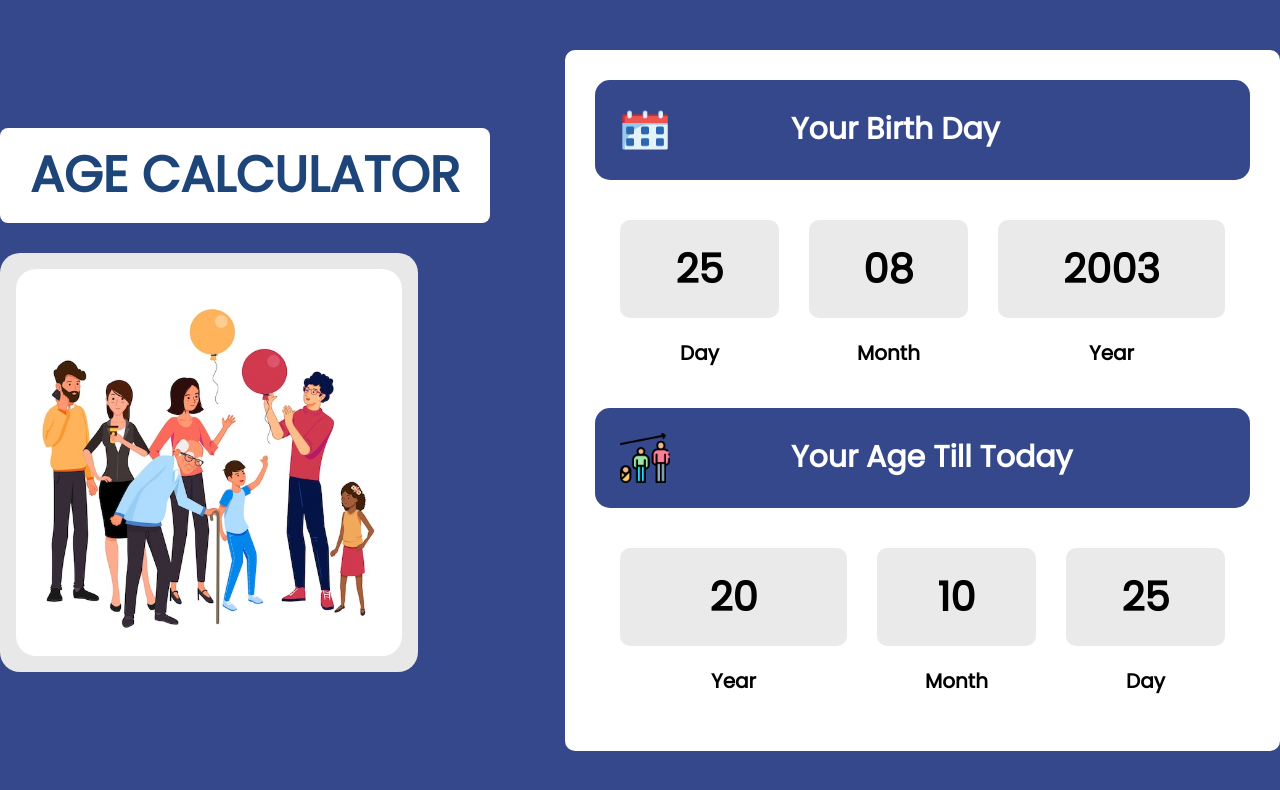
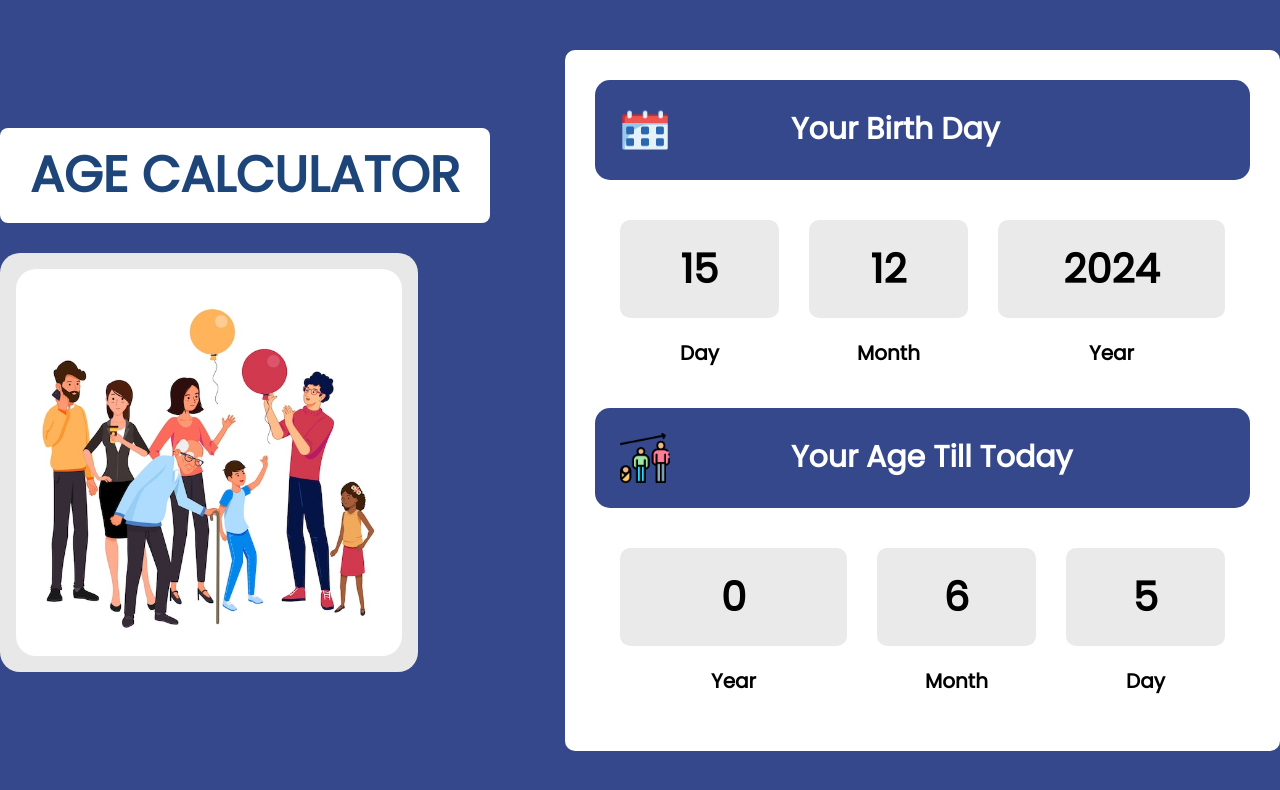
Before and after one commit to MohamedKhassar/Age-Calculator-HTML-CSS-JS, a plain HTML site: page index.html in a window 1280 px wide. Drawn offline with Linux system fonts and the light colour scheme.

Commit message:
"Updated birth day calculator: changed default input values and refactored setDate function logic."

```diff
--- a/index.html
+++ b/index.html
@@ -20,15 +20,15 @@
                 <h1 class="age-calculator-title"><img src="img/calendar.png" alt="">your birth day</h1>
                 <div class="date">
                     <div class="date-item">
-                        <input type="number" oninput="setDate()" onchange="setDate()" min="1" value="25" max="31" id="day-input">
+                        <input type="number" oninput="setDate()" onchange="setDate()" min="1" value="15" max="31" id="day-input">
                         <p class="date-title">day</p>
                     </div>
                     <div class="date-item">
-                        <input type="number" oninput="setDate()" onchange="setDate()" min="1" value="08" max="12" id="month-input">
+                        <input type="number" oninput="setDate()" onchange="setDate()" min="1" value="12" max="12" id="month-input">
                         <p class="date-title">month</p>
                     </div>
                     <div class="date-item">
-                        <input oninput="setDate()" onchange="setDate()" type="number" min="500" value="2003" max="2024" id="year-input">
+                        <input oninput="setDate()" onchange="setDate()" type="number" min="500" value="2024" max="2024" id="year-input">
                         <p class="date-title">year</p>
                     </div>
                 </div>
--- a/index.js
+++ b/index.js
@@ -1,33 +1,56 @@
-const day_input = document.querySelector("#day-input");
-const month_input = document.querySelector("#month-input");
-const year_input = document.querySelector("#year-input");
 const day_result = document.querySelector("#day-result");
 const month_result = document.querySelector("#month-result");
 const year_result = document.querySelector("#year-result");
 
 const setDate = () => {
-  const date_input = new Date(
-    month_input.value + "-" + day_input.value + "-" + year_input.value
-  );
-  let day;
-  let month;
-  let year = new Date().getFullYear() - date_input.getFullYear();
-  if (new Date().getMonth() < date_input.getMonth()) {
-    month = 10 - Number(date_input.getMonth()) + Number(date_input.getMonth());
-    year--;
+  var day = parseInt(document.getElementById("day-input").value);
+  var month = parseInt(document.getElementById("month-input").value) - 1; // Months are 0-based in JavaScript Date
+  var year = parseInt(document.getElementById("year-input").value);
+
+  var birthDateObj = new Date(year, month, day);
+  var today = new Date();
+
+  var age = today.getFullYear() - birthDateObj.getFullYear();
+  var monthDiff = today.getMonth() - birthDateObj.getMonth();
+  var dayDiff = today.getDate() - birthDateObj.getDate();
+  if (
+    (birthDateObj.getFullYear() >= today.getFullYear() &&
+      birthDateObj.getMonth() >= today.getMonth() &&
+      birthDateObj.getDate() >= today.getDate()) ||
+    birthDateObj.getFullYear() > today.getFullYear()
+  ) {
+    year_result.value = 0;
+    month_result.value = 0;
+    day_result.value = 0;
   } else {
-    month = Number(new Date().getMonth()) - Number(date_input.getMonth());
+    if (monthDiff < 0) {
+      if (age > 0) {
+        age--;
+      }
+      monthDiff += 12;
+      if (dayDiff < 0) {
+        dayDiff += 31;
+        monthDiff--;
+      }
+    } else {
+      if (dayDiff > 0 || monthDiff > 1) {
+        if (month > 1) {
+          monthDiff--;
+        }
+        if (dayDiff < 0) {
+          dayDiff += 31;
+        }
+      } else {
+        if (dayDiff < 0) {
+          dayDiff += 31;
+        }
+      }
+    }
+
+    year_result.value = age;
+    month_result.value = monthDiff;
+    day_result.value = dayDiff;
   }
-  if (date_input.getDate() > new Date().getDate()) {
-    day = 30 - Number(date_input.getDate()) + Number(new Date().getDate());
-  } else {
-    month--;
-    day = Number(new Date().getDate()) - Number(date_input.getDate());
-  }
-
-  year_result.value = year;
-  month_result.value = month;
-  day_result.value = day;
 };
 
 window.addEventListener("load", () => setDate());
```
